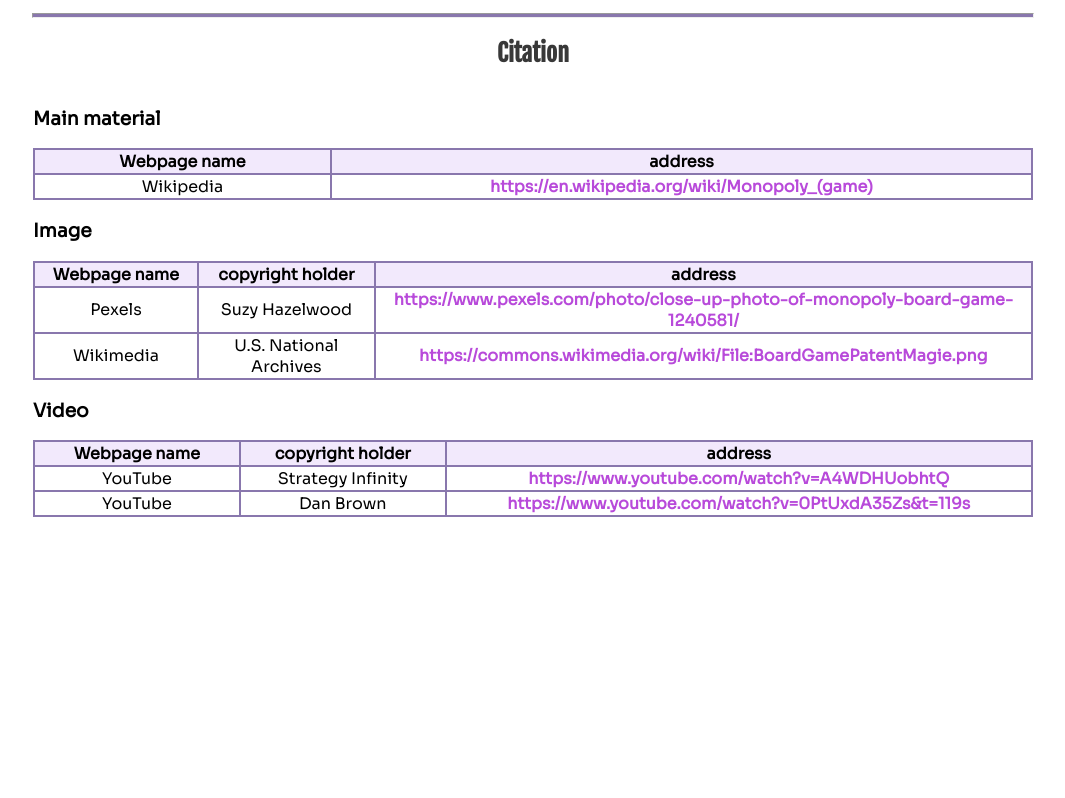
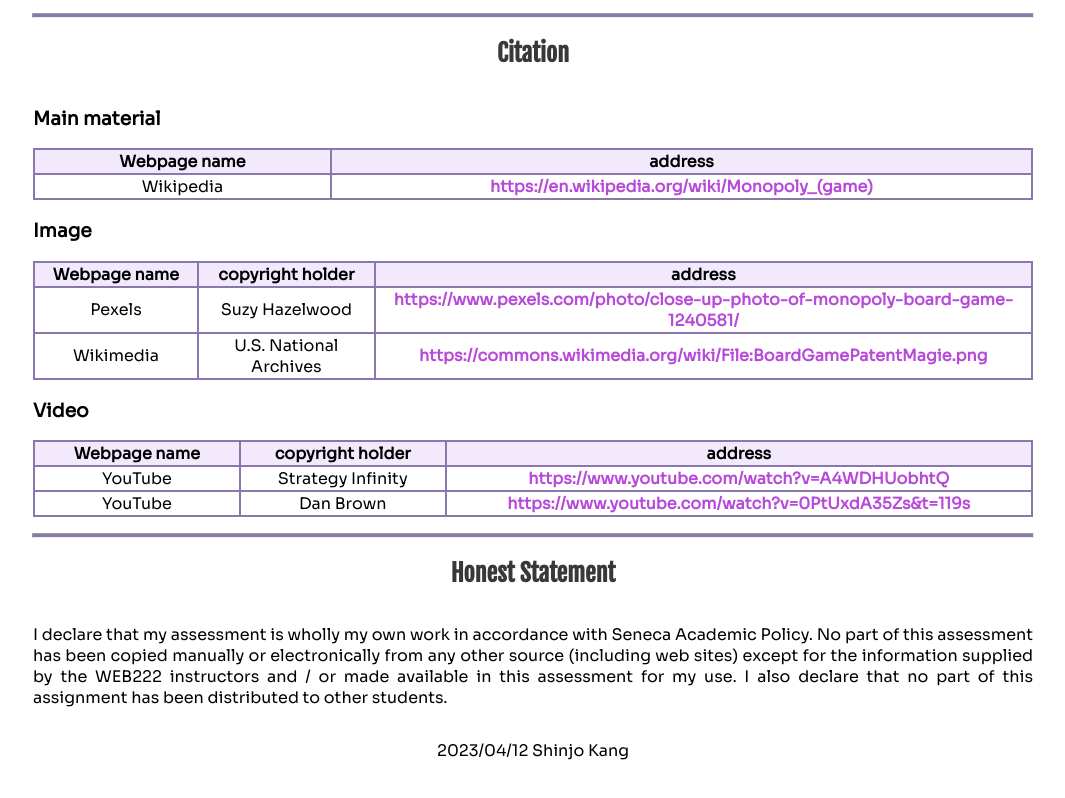
Before and after one commit to cmksj1005/WEB222_FinalProject_Seneca, a plain HTML site: page about.html in a window 1280 px wide. Shown: the part 950-1748 px from the top of the page, without its empty margins (107-1172 px from the left). Before the commit the page ends 1499 px from the top, so only its background shows below. Drawn offline with Linux system fonts and the light colour scheme.

Commit message:
v7 - add Honest Statement in about.html

```diff
--- a/about.html
+++ b/about.html
@@ -178,6 +178,17 @@
           </tbody>
         </table>
       </div>
+      <hr />
+      <h2>Honest Statement</h2>
+      <p align="justify">
+        I declare that my assessment is wholly my own work in accordance with
+        Seneca Academic Policy. No part of this assessment has been copied
+        manually or electronically from any other source (including web sites)
+        except for the information supplied by the WEB222 instructors and / or
+        made available in this assessment for my use. I also declare that no
+        part of this assignment has been distributed to other students.
+      </p>
+      <p align="justify">2023/04/12 Shinjo Kang</p>
     </main>
   </body>
 </html>
--- a/css/style_about.css
+++ b/css/style_about.css
@@ -27,6 +27,7 @@
   width: 100%;
   border-collapse: collapse;
   border-radius: 8px;
+  margin-bottom: 1em;
 }
 
 th {
```
